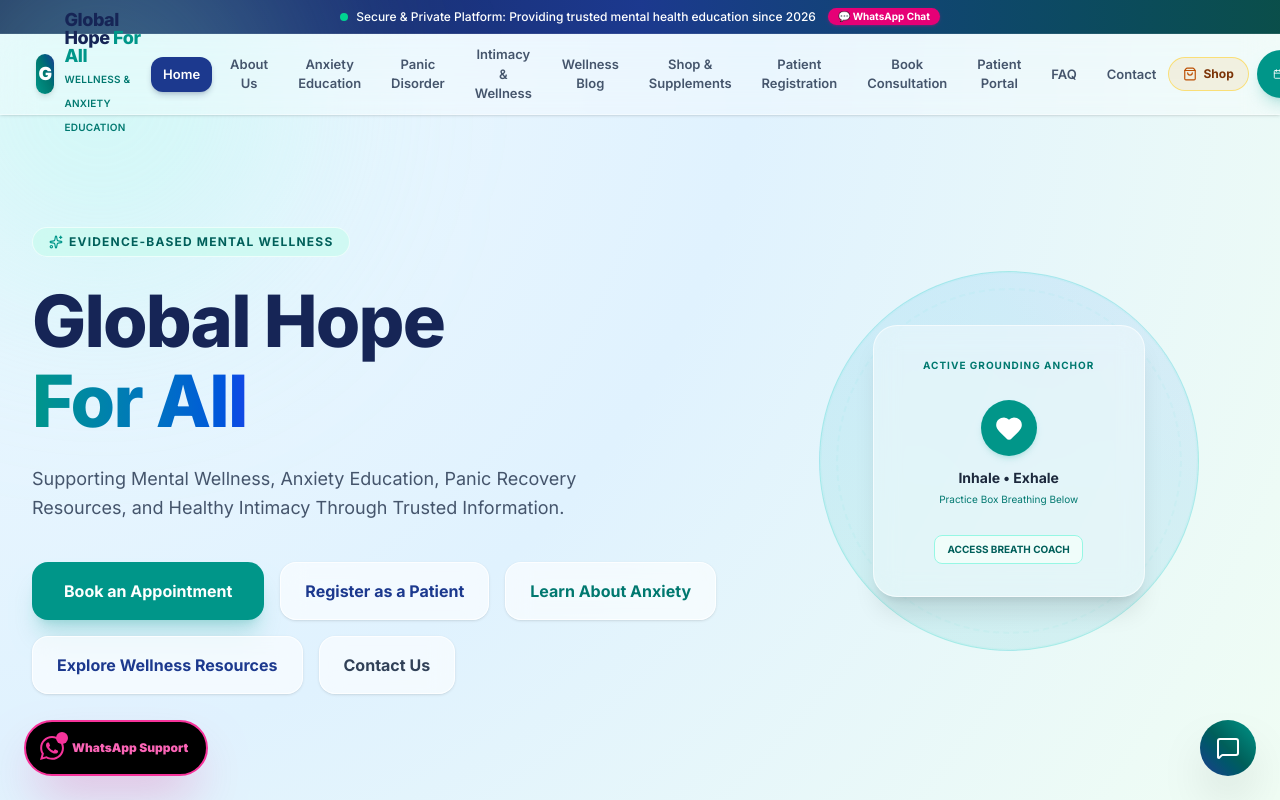
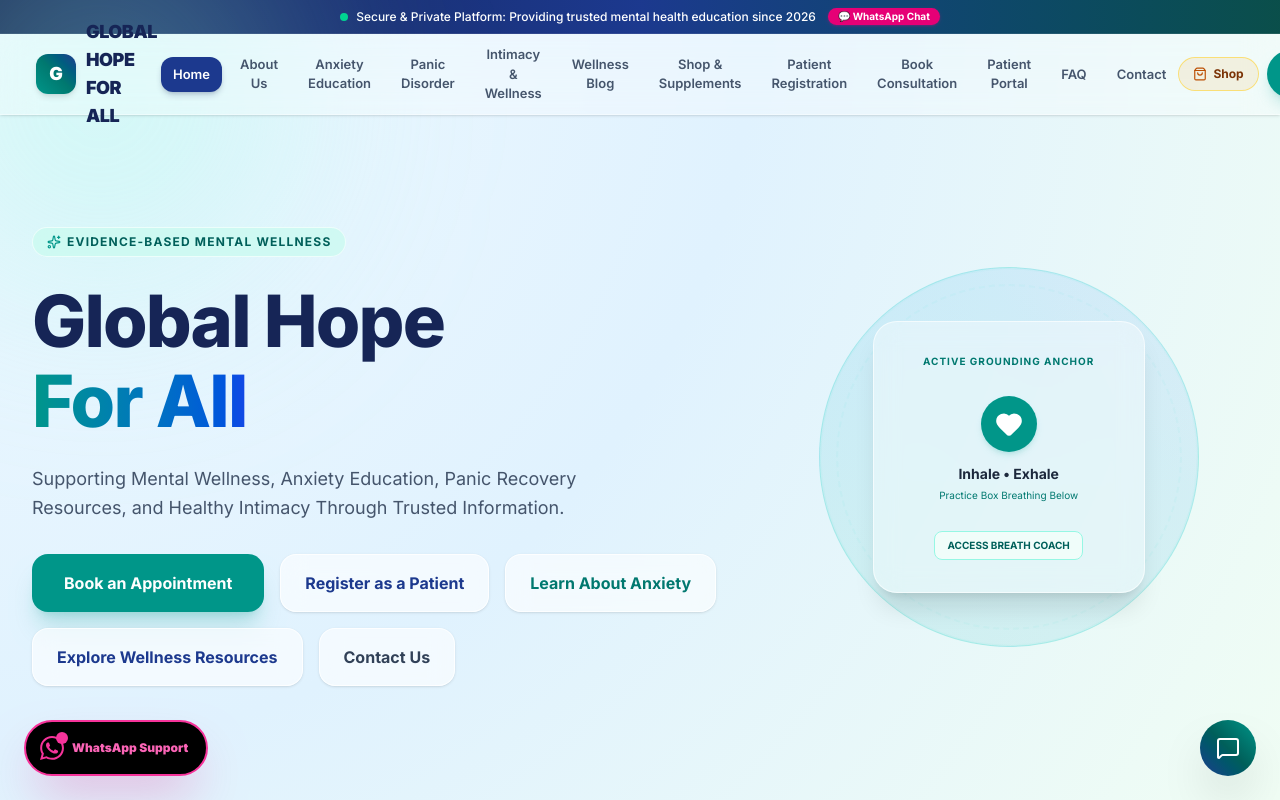
Before and after one commit to Vincentdevops2023/Global-hope-for-all, a React (Vite) app: page / in a window 1280 px wide. Shown: the top 800 px of the page. Built offline with nearby package versions, Linux system fonts and the light colour scheme.

Commit message:
feat(seo): improve metadata and branding
Update HTML meta tags for SEO and social sharing, refine brand logo styling, and optimize mobile responsiveness.

```diff
--- a/index.html
+++ b/index.html
@@ -2,10 +2,28 @@
 <html lang="en">
   <head>
     <meta charset="UTF-8" />
-    <meta name="viewport" content="width=device-width, initial-scale=1.0" />
-    <title>My Google AI Studio App</title>
+    <meta name="viewport" content="width=device-width, initial-scale=1.0, maximum-scale=5.0" />
+    <title>GLOBAL HOPE FOR ALL | Mental Health, Anxiety Education & Wellness</title>
+    <meta name="description" content="Global Hope For All offers evidence-based anxiety education, panic disorder resources, healthy intimacy guidance, wellness supplements, and confidential professional consultation." />
+    <meta name="keywords" content="Global Hope For All, anxiety education, panic attacks, mental health, intimacy, wellness supplements, WooCommerce, anxiety support, counselling" />
+    <meta name="theme-color" content="#0284c7" />
+
+    <!-- Open Graph / Facebook -->
+    <meta property="og:type" content="website" />
+    <meta property="og:title" content="GLOBAL HOPE FOR ALL | Mental Health & Anxiety Education" />
+    <meta property="og:description" content="Trusted global platform providing anxiety education, panic attack coping tools, intimacy resources, and high-quality wellness supplements." />
+    <meta property="og:image" content="https://images.unsplash.com/photo-1506126613408-eca07ce68773?auto=format&fit=crop&w=1200" />
+
+    <!-- Twitter -->
+    <meta name="twitter:card" content="summary_large_image" />
+    <meta name="twitter:title" content="GLOBAL HOPE FOR ALL" />
+    <meta name="twitter:description" content="Trusted global platform providing anxiety education, panic attack coping tools, intimacy resources, and high-quality wellness supplements." />
+
+    <!-- Preconnect for fast loading -->
+    <link rel="preconnect" href="https://fonts.googleapis.com" />
+    <link rel="preconnect" href="https://fonts.gstatic.com" crossorigin />
   </head>
-  <body>
+  <body class="bg-slate-50 text-slate-900 antialiased selection:bg-teal-500 selection:text-white">
     <div id="root"></div>
     <script type="module" src="/src/main.tsx"></script>
   </body>
--- a/src/App.tsx
+++ b/src/App.tsx
@@ -202,15 +202,14 @@ export default function App() {
             <button
               id="brand-logo-btn"
               onClick={() => setActiveSection("home")}
-              className="flex items-center gap-2.5 text-left focus:outline-none focus:ring-2 focus:ring-teal-500 rounded-lg p-1"
+              className="flex items-center gap-2.5 text-left focus:outline-none focus:ring-2 focus:ring-teal-500 rounded-lg p-1 group"
             >
-              <div className="w-10 h-10 rounded-xl bg-gradient-to-tr from-teal-600 via-teal-700 to-blue-900 flex items-center justify-center text-white font-black text-lg shadow-md">
+              <div className="w-10 h-10 rounded-xl bg-gradient-to-tr from-teal-600 via-teal-700 to-blue-900 flex items-center justify-center text-white font-black text-lg shadow-md shrink-0 group-hover:scale-105 transition-transform">
                 G
               </div>
-              <div>
-                <h1 className="font-extrabold text-base md:text-lg leading-none text-blue-950 tracking-tight">Global Hope <span className="text-teal-600">For All</span></h1>
-                <span className="text-[10px] text-teal-700 font-semibold tracking-wide uppercase">Wellness & Anxiety Education</span>
-              </div>
+              <h1 className="font-black text-sm sm:text-base md:text-lg text-blue-950 tracking-tight uppercase font-sans">
+                GLOBAL HOPE FOR ALL
+              </h1>
             </button>
 
             {/* Desktop Navigation Links (Responsive Menu) */}
@@ -361,57 +360,57 @@ export default function App() {
               <div className="space-y-16">
 
                 {/* Hero Section */}
-                <section id="hero-section" className="relative py-20 lg:py-28">
-                  <div className="max-w-7xl mx-auto px-4 sm:px-6 lg:px-8 relative z-10 grid grid-cols-1 lg:grid-cols-12 gap-12 items-center">
+                <section id="hero-section" className="relative py-12 sm:py-20 lg:py-28">
+                  <div className="max-w-7xl mx-auto px-4 sm:px-6 lg:px-8 relative z-10 grid grid-cols-1 lg:grid-cols-12 gap-8 lg:gap-12 items-center">
 
                     {/* Hero copy */}
-                    <div className="lg:col-span-7 space-y-6 text-left">
-                      <div className="inline-flex items-center gap-1.5 bg-teal-100/80 backdrop-blur-sm px-4 py-1.5 rounded-full text-xs font-bold text-teal-800 border border-white/60 uppercase tracking-widest">
+                    <div className="lg:col-span-7 space-y-5 sm:space-y-6 text-left">
+                      <div className="inline-flex items-center gap-1.5 bg-teal-100/80 backdrop-blur-sm px-3.5 py-1.5 rounded-full text-[11px] sm:text-xs font-bold text-teal-800 border border-white/60 uppercase tracking-widest">
                         <Sparkles className="w-3.5 h-3.5 text-teal-600" />
                         <span>Evidence-Based Mental Wellness</span>
                       </div>
-                      <h2 className="text-5xl sm:text-6xl lg:text-7xl font-extrabold text-blue-950 leading-[1.1] tracking-tight">
+                      <h2 className="text-3xl sm:text-5xl md:text-6xl lg:text-7xl font-extrabold text-blue-950 leading-[1.1] tracking-tight">
                         Global Hope <br/>
                         <span className="text-transparent bg-clip-text bg-gradient-to-r from-teal-600 to-blue-700">For All</span>
                       </h2>
-                      <p className="text-lg text-slate-600 leading-relaxed max-w-xl font-light">
+                      <p className="text-base sm:text-lg text-slate-600 leading-relaxed max-w-xl font-light">
                         Supporting Mental Wellness, Anxiety Education, Panic Recovery Resources, and Healthy Intimacy Through Trusted Information.
                       </p>
 
                       {/* Call-to-action Buttons Grid */}
-                      <div className="flex flex-wrap gap-4 pt-4">
+                      <div className="flex flex-col sm:flex-row sm:flex-wrap gap-3 sm:gap-4 pt-2">
                         <button
                           id="hero-cta-appointment"
                           onClick={() => setActiveSection("appointment-booking")}
-                          className="px-8 py-4 bg-teal-600 hover:bg-teal-700 text-white rounded-2xl font-bold shadow-xl shadow-teal-600/20 transition duration-150 cursor-pointer"
+                          className="w-full sm:w-auto px-8 py-4 bg-teal-600 hover:bg-teal-700 text-white rounded-2xl font-bold shadow-xl shadow-teal-600/20 transition duration-150 cursor-pointer text-center"
                         >
                           Book an Appointment
                         </button>
                         <button
                           id="hero-cta-register"
                           onClick={() => setActiveSection("patient-registration")}
-                          className="px-6 py-4 bg-white/60 backdrop-blur-md border border-white/80 text-blue-900 hover:bg-white/80 rounded-2xl font-bold shadow-sm transition duration-150 cursor-pointer"
+                          className="w-full sm:w-auto px-6 py-4 bg-white/60 backdrop-blur-md border border-white/80 text-blue-900 hover:bg-white/80 rounded-2xl font-bold shadow-sm transition duration-150 cursor-pointer text-center"
                         >
                           Register as a Patient
                         </button>
                         <button
                           id="hero-cta-anxiety"
                           onClick={() => setActiveSection("anxiety-education")}
-                          className="px-6 py-4 bg-white/60 backdrop-blur-md border border-white/80 text-teal-700 hover:bg-white/80 rounded-2xl font-bold shadow-sm transition duration-150 cursor-pointer"
+                          className="w-full sm:w-auto px-6 py-4 bg-white/60 backdrop-blur-md border border-white/80 text-teal-700 hover:bg-white/80 rounded-2xl font-bold shadow-sm transition duration-150 cursor-pointer text-center"
                         >
                           Learn About Anxiety
                         </button>
                         <button
                           id="hero-cta-resources"
                           onClick={() => setActiveSection("panic-disorder")}
-                          className="px-6 py-4 bg-white/60 backdrop-blur-md border border-white/80 text-blue-900 hover:bg-white/80 rounded-2xl font-bold shadow-sm transition duration-150 cursor-pointer"
+                          className="w-full sm:w-auto px-6 py-4 bg-white/60 backdrop-blur-md border border-white/80 text-blue-900 hover:bg-white/80 rounded-2xl font-bold shadow-sm transition duration-150 cursor-pointer text-center"
                         >
                           Explore Wellness Resources
                         </button>
                         <button
                           id="hero-cta-contact"
                           onClick={() => setActiveSection("contact")}
-                          className="px-6 py-4 bg-white/60 backdrop-blur-md border border-white/80 text-slate-700 hover:bg-white/80 rounded-2xl font-bold shadow-sm transition duration-150 cursor-pointer"
+                          className="w-full sm:w-auto px-6 py-4 bg-white/60 backdrop-blur-md border border-white/80 text-slate-700 hover:bg-white/80 rounded-2xl font-bold shadow-sm transition duration-150 cursor-pointer text-center"
                         >
                           Contact Us
                         </button>
```
